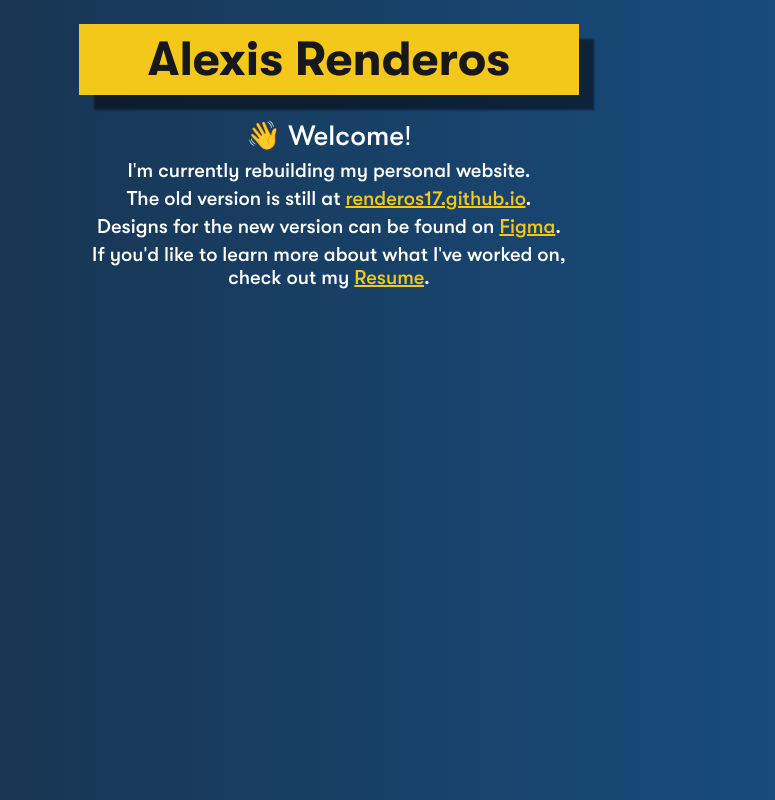
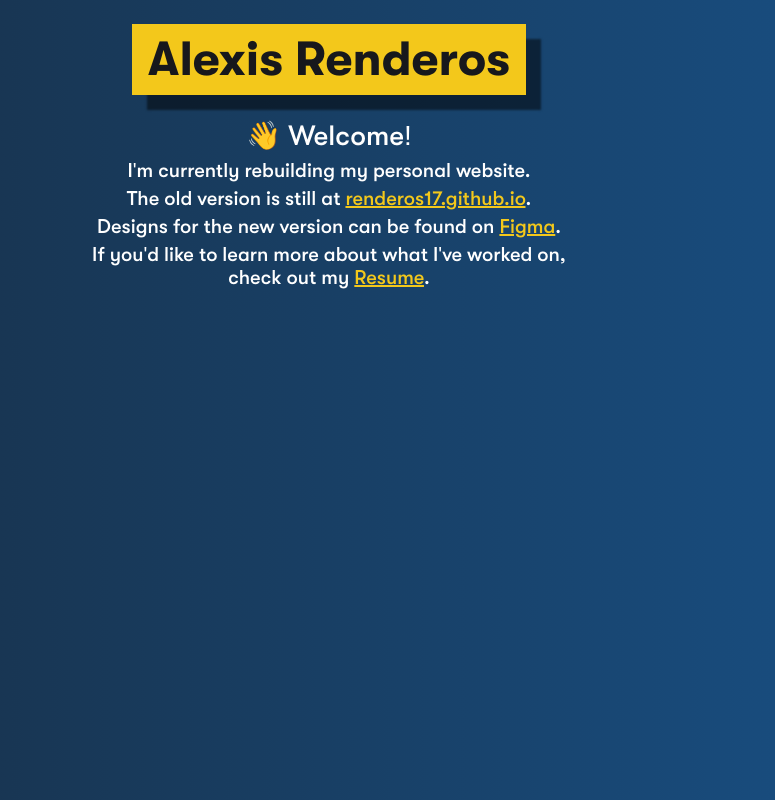
Before and after one commit to elusiveplanet/alexisrenderos.com, a Next.js app in the folder web/: page / in a window 1280 px wide. Shown: the whole page, without its empty margins (311-1086 px from the left). Built offline with nearby package versions, Linux system fonts and the light colour scheme.

Commit message:
Fix margins

```diff
--- a/web/pages/index.tsx
+++ b/web/pages/index.tsx
@@ -12,13 +12,14 @@ const IndexBody = styled.div`
 export const IndexTitle = styled.h2`
   font-size: 3em;
   font-weight: 700;
-  margin: 0.5em 0;
+  margin: 0.5em auto;
   text-align: center;
   color: ${DarkText};
   background: ${SaffronYellow};
   border: solid ${SaffronYellow};
   border-width: 0.175em 0.35em 0.175em 0.35em;
   box-shadow: 15px 15px 2px 0 ${HalfShadow};
+  width: max-content;
 `;
 
 export const IndexSubtitle = styled.div`
```
